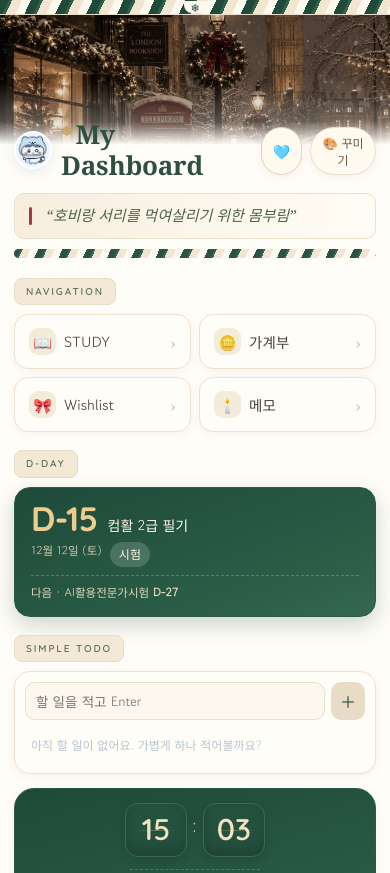
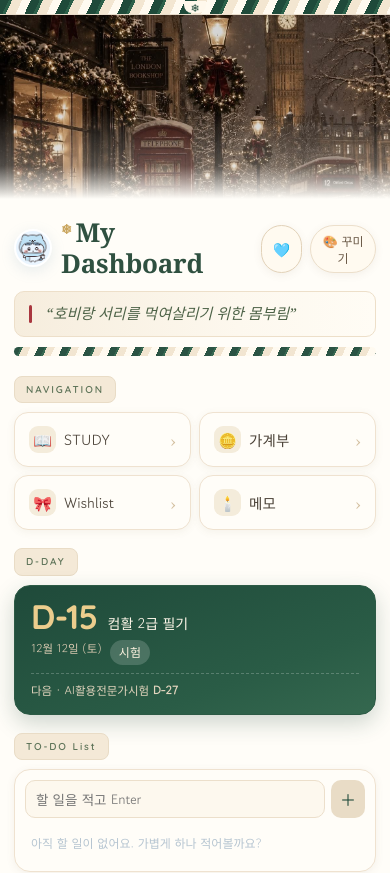
Before and after one commit to hobi0905/gayeon-dashboard, a website: page index.html in a window 390 px wide. Shown: the top 873 px of the page. Drawn offline with nearby package versions, Linux system fonts and the light colour scheme; no server answers; a web font is replaced by a local one.

Commit message:
🖼️ 상단 커버 사진 세로 확대 · 프로필/본문 아래로 · SIMPLE TODO → TO-DO List

```diff
--- a/index.html
+++ b/index.html
@@ -16,7 +16,7 @@
 <link rel="preconnect" href="https://fonts.googleapis.com">
 <link rel="preconnect" href="https://fonts.gstatic.com" crossorigin>
 <link href="https://fonts.googleapis.com/css2?family=Gowun+Dodum&family=Gowun+Batang:wght@400;700&family=Quicksand:wght@400;500;600;700&display=swap" rel="stylesheet">
-<link rel="stylesheet" href="styles.css?v=20">
+<link rel="stylesheet" href="styles.css?v=21">
 </head>
 <body data-theme="xmas">
 <div class="app" id="app">
@@ -67,7 +67,7 @@
         </section>
 
         <section class="block">
-          <h2 class="block-title">SIMPLE TODO</h2>
+          <h2 class="block-title">TO-DO List</h2>
           <div class="todo-card">
             <form class="todo-form" id="todoForm" data-act="todo-add">
               <input id="todoInput" type="text" placeholder="할 일을 적고 Enter" maxlength="80" autocomplete="off">
--- a/styles.css
+++ b/styles.css
@@ -88,7 +88,7 @@ ul{list-style:none;margin:0;padding:0;}
 .cover{
   position:relative;
   width:100%;
-  height:clamp(130px,17vw,215px);
+  height:clamp(200px,24vw,320px);
   overflow:hidden;
   background:linear-gradient(180deg,#e6f2fd,#f6fbff);
 }
@@ -109,7 +109,7 @@ ul{list-style:none;margin:0;padding:0;}
 .page{padding:0 clamp(16px,3.2vw,40px) 28px;}
 .page-head{
   display:flex;align-items:flex-end;justify-content:space-between;gap:12px;
-  margin-top:-26px;position:relative;z-index:2;
+  margin-top:18px;position:relative;z-index:2;
 }
 .page-title{
   font-family:var(--font-serif);
@@ -789,7 +789,7 @@ a{color:#6f9dc2;}
 @media (max-width:640px){
   body{font-size:15px;}
   .page{padding-left:14px;padding-right:14px;}
-  .cover{height:130px;}
+  .cover{height:184px;}
   .cover img{object-position:78% center;}
   .modal-root{padding:0;align-items:flex-end;}
   .modal{max-height:92vh;border-radius:22px 22px 0 0;width:100%;animation:sheetIn .24s ease;}
```
Also changed, not shown: tests/smoke.test.js (+4 -0 lines), README.md.
